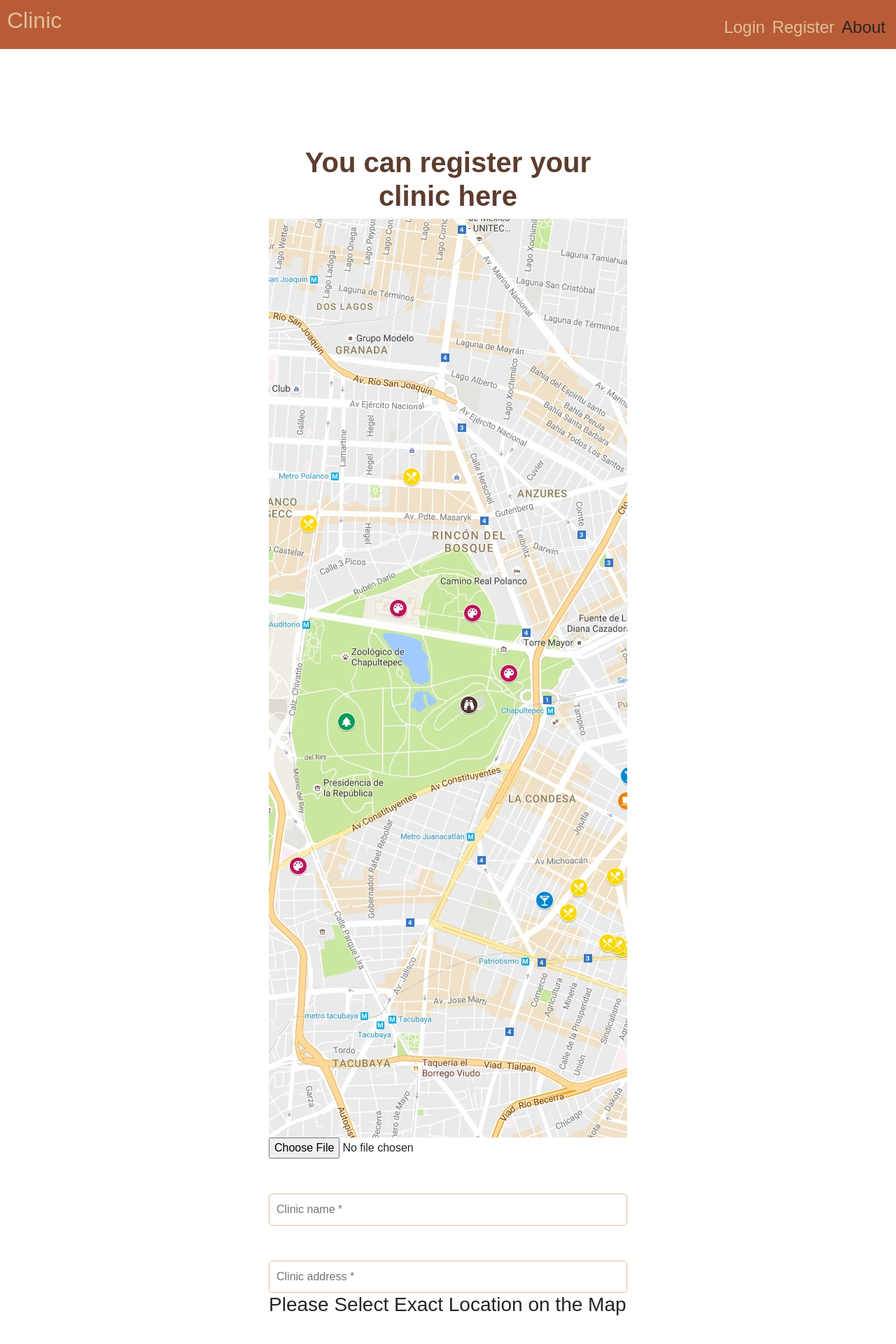
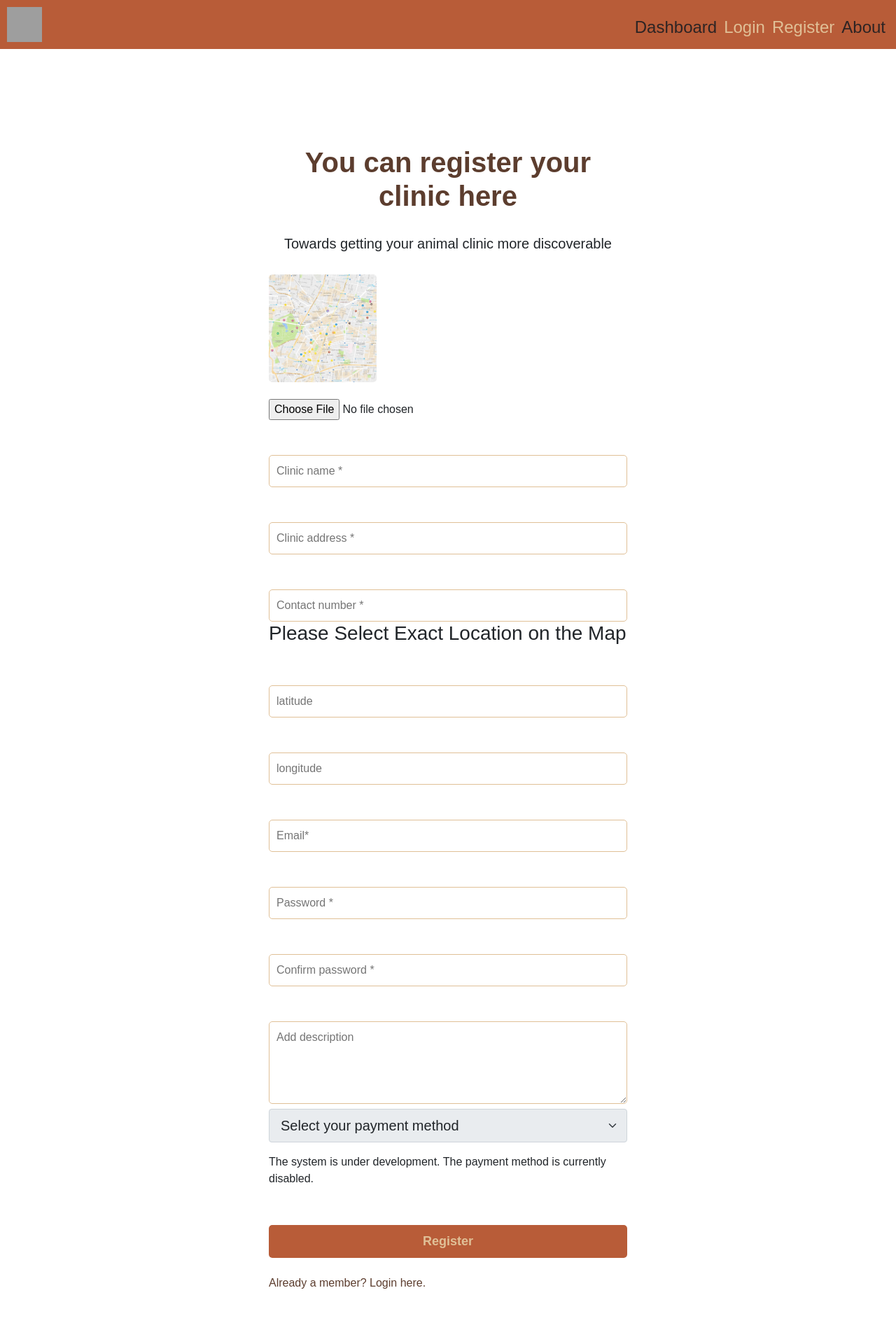
Before and after one commit to Clinic-Directory-2021/web_based_clinic_directory, a Django app: template main_app/templates/register.html in a window 1280 px wide. Shown: the top 1920 px of the page at 70% size. After the commit the page ends 1841 px from the top, so only its background shows below. Run offline with Django 3.2, Linux system fonts and the light colour scheme; the template is opened without the code that fills it, so the values that code supplies are empty; grey boxes are pictures that could not be loaded.

Commit message:
Some Designs in clinic side

```diff
--- a/main_app/static/css/index.css
+++ b/main_app/static/css/index.css
@@ -76,6 +76,10 @@
          width: 40%;
          height: 100%;
      }
+     .preview-item .rate{
+        width: 24px;
+        height: 24px;
+    }
      .preview-item .details{
          padding: 10px;
          width: 60%;
@@ -133,6 +137,10 @@
          width: 70%;
          height: 100%;
          text-align: center;
+     }
+     .details .rate{
+         width: 24px;
+         height: 24px;
      }
 }
 @media (min-width:481px)  { /* portrait e-readers (Nook/Kindle), smaller tablets @ 600 or @ 640 wide. */
--- a/main_app/static/css/register.css
+++ b/main_app/static/css/register.css
@@ -41,10 +41,16 @@
         font-size: 18px;
         border: 0;
     }
+    .image{
+        width: 100%;
+        border-radius: 5px;
+    }
 
 }
 @media (min-width:481px)  { /* portrait e-readers (Nook/Kindle), smaller tablets @ 600 or @ 640 wide. */
-
+    .image{
+        width: 80%;
+    }
 }
 @media (min-width:641px)  { /* portrait tablets, portrait iPad, landscape e-readers, landscape 800x480 or 854x480 phones */
     .register-content{
@@ -52,7 +58,9 @@
         padding-left: 20%;
         padding-right: 20%;
     }
-
+    .image{
+        width: 60%;
+    }
 }
 @media (min-width:961px)  { /* tablet, landscape iPad, lo-res laptops ands desktops */
     .register-content{
@@ -60,9 +68,14 @@
         padding-left: 30%;
         padding-right: 30%;
     }
+    .image{
+        width: 40%;
+    }
 }
 @media (min-width:1025px) { /* big landscape tablets, laptops, and desktops */
-
+    .image{
+        width: 30%;
+    }
 }
 @media (min-width:1281px) { /* hi-res laptops and desktops */
 
--- a/main_app/templates/base.html
+++ b/main_app/templates/base.html
@@ -21,13 +21,14 @@
 <body>
     <div class='header'>
         <div class='logo'>
-            <h2 onclick="dashboard()">Clinic</h2>
+            <a href="{% url 'dashboard' %}"><img src="../static/images/logo.png" alt="logo" width="50" height="50" style="cursor: pointer;"></a>
         </div>
         <div class="middle">
             <ul>
+                <a href="{% url 'dashboard' %}" style='color:#2D2424;'><li><h4>Dashboard</h4></li></a>
                 <a href="{% url 'login' %}"><li><h4>Login</h4></li></a>
                 <a href="{% url 'register' %}" ><li><h4>Register</h4></li></a>
-                <a href="#" style = "color: #2D2424;"><li><h4>About</h4></li></a>
+                <a href="{% url 'about' %}" style = "color: #2D2424;"><li><h4>About</h4></li></a>
             </ul>
         </div>
         <div class="menu" onclick="show_menu()">
--- a/main_app/templates/home_base.html
+++ b/main_app/templates/home_base.html
@@ -18,7 +18,7 @@
 <body>
     <div class='header'>
         <div class='logo'>
-            <h2 onclick="dashboard()">Clinic</h2>
+            <img src="../static/images/logo.png" alt="logo" width="50" height="50">
         </div>
         <div class='navigation'>
             <ul>
--- a/main_app/templates/register.html
+++ b/main_app/templates/register.html
@@ -5,8 +5,11 @@
     <form method='post' id="registerForm" enctype="multipart/form-data">
     {% csrf_token %}
     <h1 class='register-h1'>You can register your clinic here</h1>
+    <br>
+    <h5 align='center'>Towards getting your animal clinic more discoverable</h5><br>
     <!-- Clinic Image Preview-->
     <img src="../static/images/map.jpg" id="preview_img" alt="" class="image">
+    <br>
     <br>
     <!-- Clinic Image Input File-->
     <input required name="clinic_image" id="clinic_image" accept=".jpg, .jpeg, .png" type="file" alt="Submit" class="credentials">
@@ -15,6 +18,7 @@
     <input required type="text" placeholder="Clinic name *" name="clinicName" id="clinicName" class='register-input'>
     <!-- Address -->
     <input required type="text" placeholder="Clinic address *" name="clinicAddress" id="clinicAddress" class='register-input'>
+    <input required type="number" placeholder="Contact number *" name="clinicContact" id="clinicContact" class='register-input'>
     <h3> Please Select Exact Location on the Map</h3>
      <!-- Map -->
      {% autoescape off %}
@@ -31,6 +35,11 @@
     <input required type="password" minlength="6" placeholder="Confirm password *" name="confirm_password" id="confirm_password" class='register-input'>
     <textarea rows="4" cols="50" placeholder="Add description"  name="clinicDescription" id="clinicDescription" class="register-input"></textarea>
     <br>
+    <select class="form-select form-select-lg mb-3" aria-label=".form-select-lg example" disabled>
+        <option selected>Select your payment method</option>
+        <option value="1">Gcash</option>
+      </select>
+      <p>The system is under development. The payment method is currently disabled.</p>
     <h3 id="responseMessage"></h3>
     <input type="submit" value="Register" class="register-button" />
     <br>
--- a/main_app/urls.py
+++ b/main_app/urls.py
@@ -18,4 +18,5 @@ urlpatterns = [
     path('getSearchData/', views.getSearchData, name='getSearchData'),
     path('search_clinic/', views.search_clinic, name='search_clinic'),
     path('forgot_password/', views.forgot_password, name='forgot_password'),
+    path('about/', views.about, name='about'),
 ]
--- a/main_app/views.py
+++ b/main_app/views.py
@@ -60,7 +60,7 @@ def index(request):
         longitude = value['longitude']
 
         folium.Marker([latitude, longitude],
-        popup= "<img style=\"width:200px;\" src=\""+value['clinic_img_url']+"\">"+"<b>Clinic Name:</b><br>" + value['clinic_name'] + "<br><br><b>Clinic Address:</b><br>" + value['clinic_address'],
+        popup= "<img style=\"width:200px;\" src=\""+value['clinic_img_url']+"\">"+"<b>Clinic Name:</b><br>" + value['clinic_name'] +"<br><br><img src='../static/images/rate.png' alt='' class='rate'><img src='../static/images/rate.png' alt='' class='rate'><img src='../static/images/rate.png' alt='' class='rate'><img src='../static/images/rate.png' alt='' class='rate'><img src='../static/images/rate.png' alt='' class='rate'><br>5.0" + "<br><br><b>Clinic Address:</b><br>" + value['clinic_address']  + "<br><br><b>Contact number:</b><br>",
         icon=folium.Icon(color="red", icon="fa-paw", prefix='fa'),
         tooltip= value['clinic_name']).add_to(map)
 
@@ -418,3 +418,6 @@ def search_clinic(request):
 
 def forgot_password(request):
     return render(request,'forgot_password.html')
+
+def about(request):
+    return render(request,'about.html')
```
Also changed, not shown: main_app/templates/index.html (+16 -5 lines), db.sqlite3.
